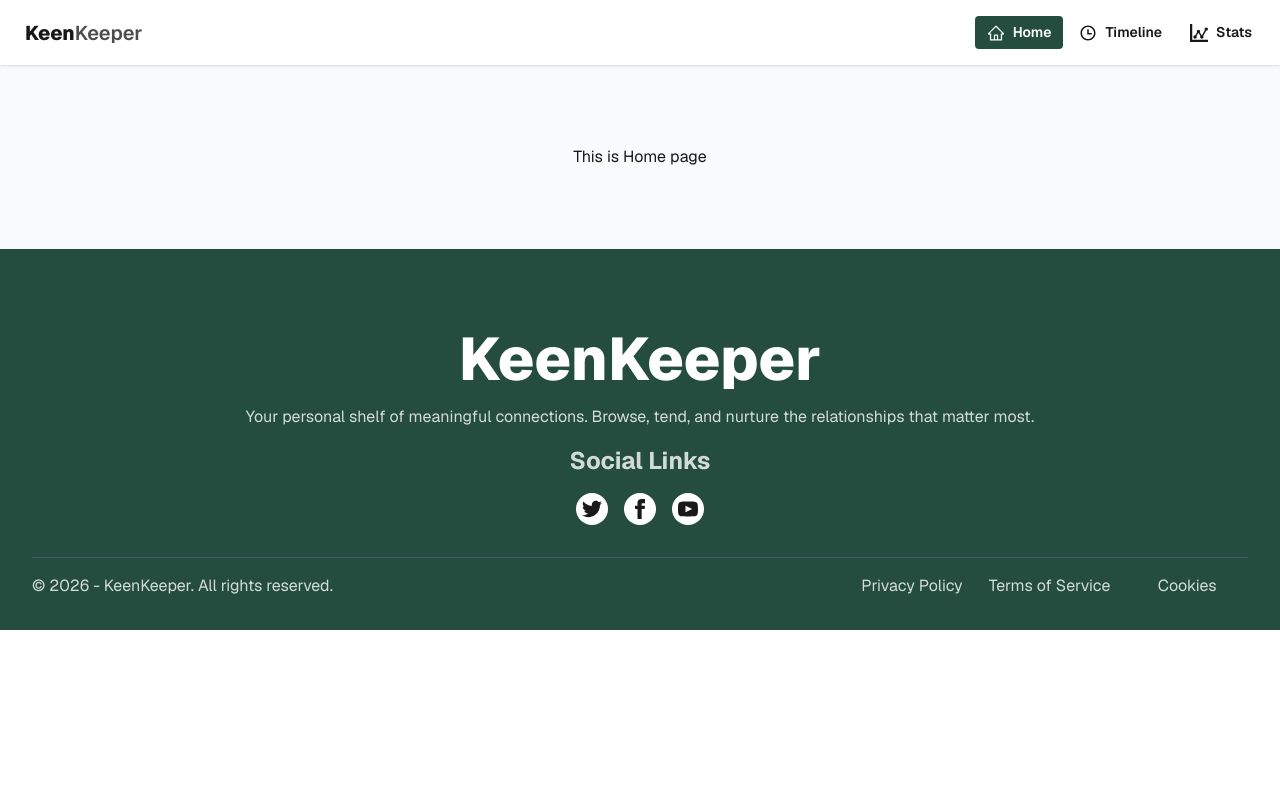
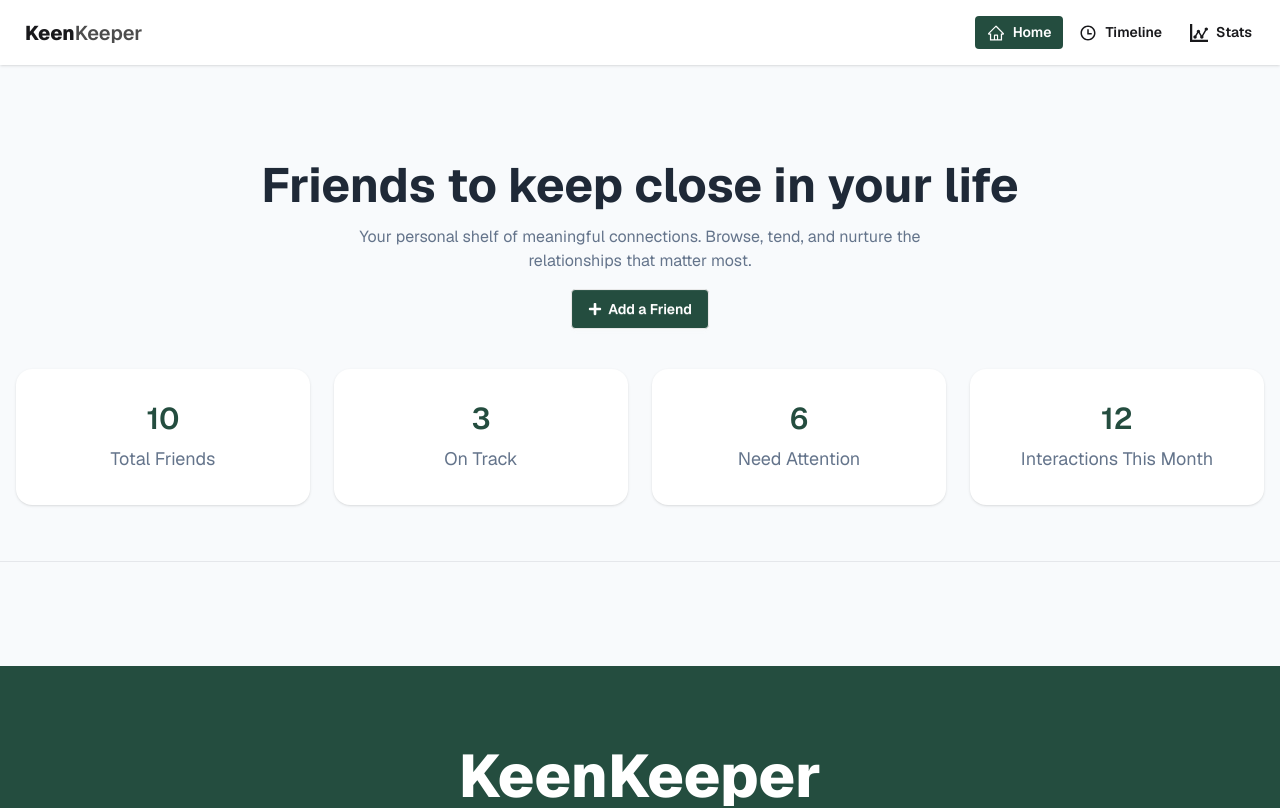
Before and after one commit to JayedHoshen/PH_A7, a React (Vite) app: page / in a window 1280 px wide. Shown: the top 808 px of the page. Built offline with nearby package versions, Linux system fonts and the light colour scheme.

Commit message:
added banner section

```diff
--- /dev/null
+++ b/src/components/homepage/banner/Banner.jsx
@@ -0,0 +1,41 @@
+import { FaPlus } from "react-icons/fa";
+
+const Banner = () => {
+  return (
+    <div className="p-4 border-b border-gray-200 mb-6">
+      <div className="text-center space-y-4">
+        <h1 className="text-[#1F2937] text-2xl md:text-5xl font-bold">
+          Friends to keep close in your life
+        </h1>
+        <p className="text-[#64748B] text-base">
+          Your personal shelf of meaningful connections. Browse, tend, and
+          nurture the <br /> relationships that matter most.
+        </p>
+        <button className="btn bg-[#244D3F] text-white">
+          <FaPlus />
+          Add a Friend
+        </button>
+      </div>
+      <div className="my-10 grid grid-cols-1 md:grid-cols-2 lg:grid-cols-4 gap-6">
+        <div className="shadow hover:shadow-2xl p-8 space-y-2 flex flex-col justify-center bg-white rounded-2xl items-center">
+          <h4 className="text-[#244D3F] font-semibold text-3xl">10</h4>
+          <p className="text-[#64748B] text-lg">Total Friends</p>
+        </div>
+        <div className="shadow hover:shadow-2xl p-8 space-y-2 flex flex-col justify-center bg-white rounded-2xl items-center">
+          <h4 className="text-[#244D3F] font-semibold text-3xl">3</h4>
+          <p className="text-[#64748B] text-lg">On Track</p>
+        </div>
+        <div className="shadow hover:shadow-2xl p-8 space-y-2 flex flex-col justify-center bg-white rounded-2xl items-center">
+          <h4 className="text-[#244D3F] font-semibold text-3xl">6</h4>
+          <p className="text-[#64748B] text-lg">Need Attention</p>
+        </div>
+        <div className="shadow hover:shadow-2xl p-8 space-y-2 flex flex-col justify-center bg-white rounded-2xl items-center">
+          <h4 className="text-[#244D3F] font-semibold text-3xl">12</h4>
+          <p className="text-[#64748B] text-lg">Interactions This Month</p>
+        </div>
+      </div>
+    </div>
+  );
+};
+
+export default Banner;
--- a/src/pages/home/HomePage.jsx
+++ b/src/pages/home/HomePage.jsx
@@ -1,8 +1,10 @@
+import Banner from "../../components/homepage/banner/Banner";
+
 const HomePage = () => {
   return (
-    <div className="bg-[#F8FAFC] py-20">
+    <div className="bg-[#F8FAFC] py-10 md:py-20">
       <div className="container mx-auto">
-        <h1 className="text-center">This is Home page</h1>
+        <Banner></Banner>
       </div>
     </div>
   );
```
